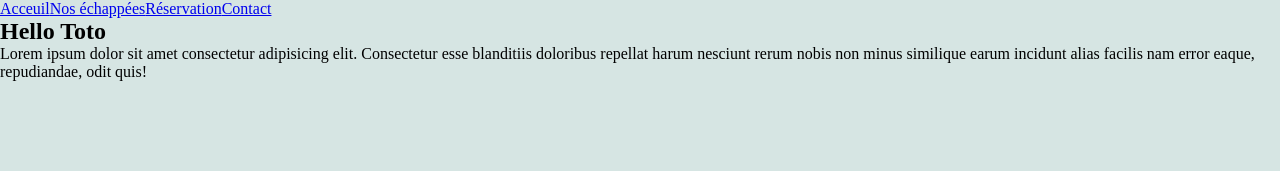
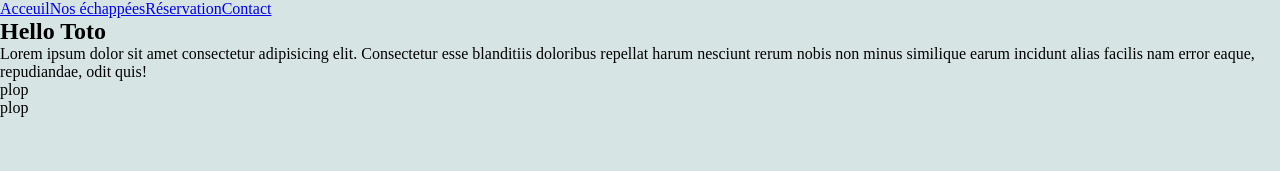
Before and after one commit to WildCodeSchool-2024-02/wcs-Protojam-goupeA, a React (Vite) app in the folder client/: page / in a window 1280 px wide. Shown: the top 171 px of the page. Built offline with nearby package versions, Linux system fonts and the light colour scheme.

Commit message:
Component Footer create and link/call in App

```diff
--- a/client/src/App.jsx
+++ b/client/src/App.jsx
@@ -1,5 +1,6 @@
 import { NavLink, Outlet } from "react-router-dom";
 import "./App.scss";
+import Footer from "./components/Footer";
 
 function App() {
   return (
@@ -13,6 +14,7 @@ function App() {
       <div>
         <Outlet />
       </div>
+      <Footer />
     </>
   );
 }
--- /dev/null
+++ b/client/src/components/Footer.jsx
@@ -0,0 +1,10 @@
+function Footer() {
+  return (
+    <>
+      <p>plop</p>
+      <p>plop</p>
+    </>
+  );
+}
+
+export default Footer;
```
